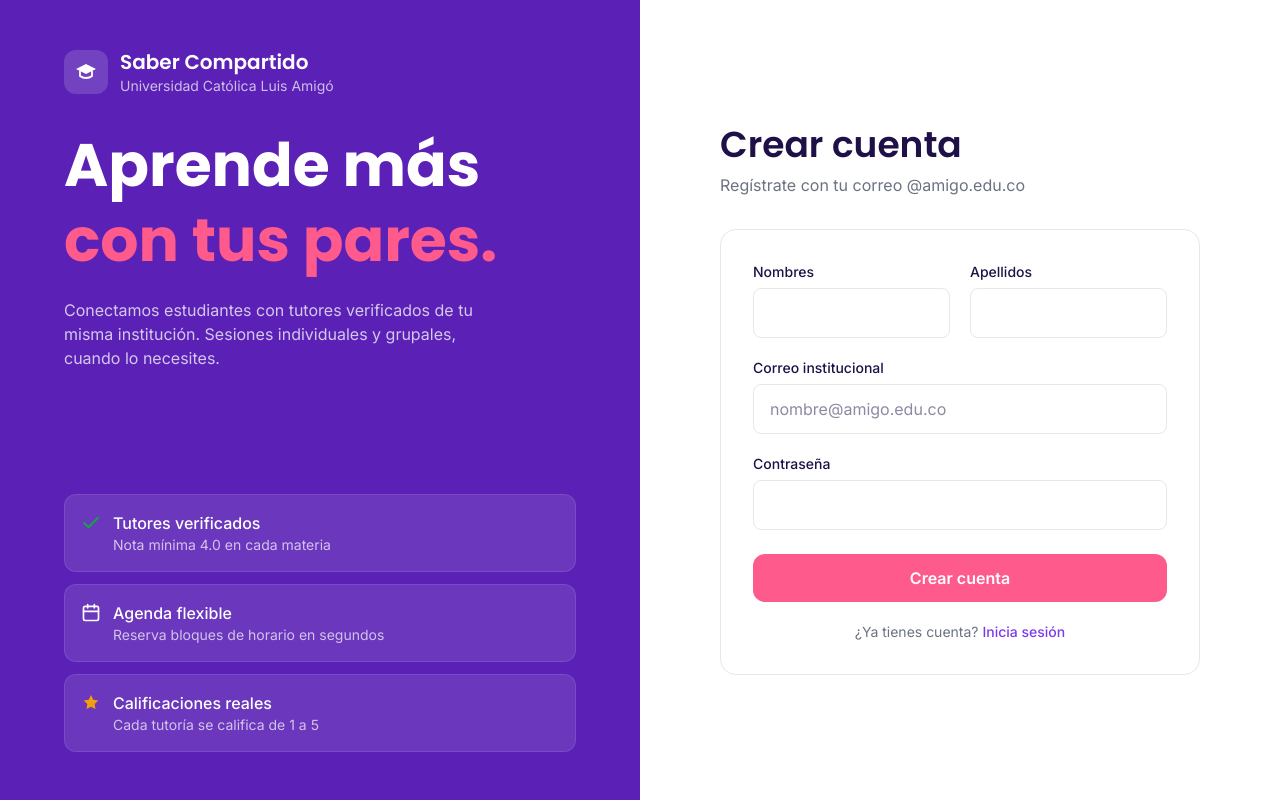
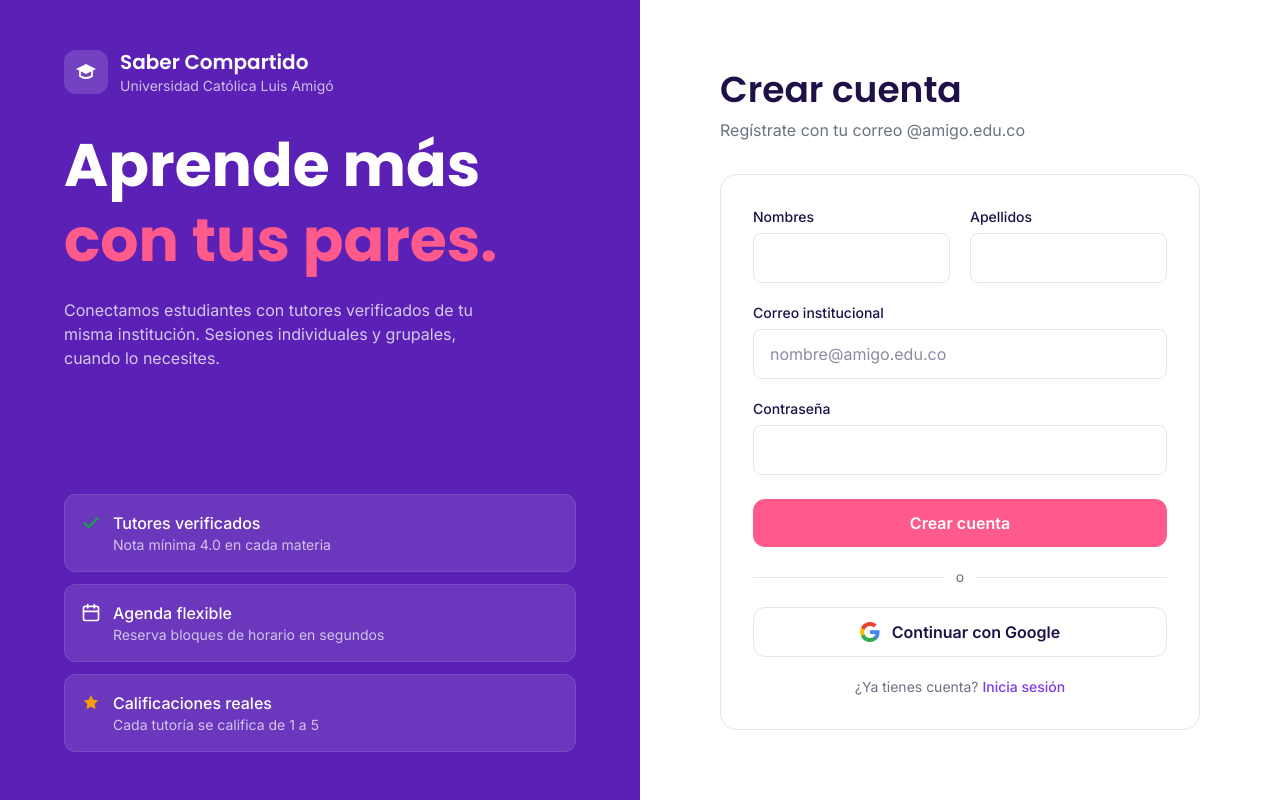
Before and after one commit to miguelcardenasdev/saber_compartido, a React (Vite) app in the folder frontend/: page / in a window 1280 px wide. Built offline with nearby package versions, Linux system fonts and the light colour scheme; no server answers.

Commit message:
003-acceso-con-google Frontend Task #1 completed. Google button implemented.

```diff
--- /dev/null
+++ b/frontend/src/features/auth/boton-google.jsx
@@ -0,0 +1,49 @@
+import { useState } from "react";
+
+const IconoGoogle = (
+  <svg className="h-5 w-5 shrink-0" viewBox="0 0 24 24" aria-hidden="true">
+    <path
+      fill="#4285F4"
+      d="M23.49 12.27c0-.79-.07-1.54-.19-2.27H12v4.51h6.47c-.29 1.48-1.14 2.73-2.4 3.58v3h3.86c2.26-2.09 3.56-5.17 3.56-8.82z"
+    />
+    <path
+      fill="#34A853"
+      d="M12 24c3.24 0 5.95-1.08 7.93-2.91l-3.86-3c-1.08.72-2.45 1.16-4.07 1.16-3.13 0-5.78-2.11-6.73-4.96H1.29v3.09C3.26 21.3 7.31 24 12 24z"
+    />
+    <path
+      fill="#FBBC05"
+      d="M5.27 14.29c-.25-.72-.38-1.49-.38-2.29s.14-1.57.38-2.29V6.62H1.29C.47 8.24 0 10.06 0 12s.47 3.76 1.29 5.38l3.98-3.09z"
+    />
+    <path
+      fill="#EA4335"
+      d="M12 4.75c1.77 0 3.35.61 4.6 1.8l3.42-3.42C17.95 1.19 15.24 0 12 0 7.31 0 3.26 2.7 1.29 6.62l3.98 3.09C6.22 6.86 8.87 4.75 12 4.75z"
+    />
+  </svg>
+);
+
+export const BotonGoogle = () => {
+  const [estado, setEstado] = useState("idle");
+
+  const navegar = () => {
+    if (estado === "cargando") return;
+    setEstado("cargando");
+    window.location.assign("/api/auth/google");
+  };
+
+  const cargando = estado === "cargando";
+
+  return (
+    <button
+      type="button"
+      onClick={navegar}
+      disabled={cargando}
+      aria-busy={cargando}
+      className="flex w-full items-center justify-center gap-3 rounded-xl border border-border bg-bg px-4 py-3 text-base font-semibold text-text transition-colors hover:bg-bg-soft focus-visible:ring-2 focus-visible:ring-primary focus-visible:ring-offset-2 active:bg-bg-soft disabled:cursor-not-allowed disabled:opacity-70 cursor-pointer"
+    >
+      {IconoGoogle}
+      {cargando ? "Redirigiendo a Google…" : "Continuar con Google"}
+    </button>
+  );
+};
+
+export default BotonGoogle;
--- a/frontend/src/features/auth/formulario-registro.jsx
+++ b/frontend/src/features/auth/formulario-registro.jsx
@@ -3,6 +3,7 @@
 import { esquemaRegistro } from "./registro.schema.js";
 import { registrarCuenta } from "./api-registro.js";
 import { Campo } from "./campo.jsx";
+import { BotonGoogle } from "./boton-google.jsx";
 
 const leerDatos = (formulario) => Object.fromEntries(new FormData(formulario));
 
@@ -183,6 +184,14 @@
         {cargando ? "Creando cuenta…" : "Crear cuenta"}
       </button>
 
+      <div className="flex items-center gap-3 text-sm text-text-muted">
+        <span className="h-px flex-1 bg-border" aria-hidden="true" />
+        <span>o</span>
+        <span className="h-px flex-1 bg-border" aria-hidden="true" />
+      </div>
+
+      <BotonGoogle />
+
       <p className="text-center text-sm text-text-muted">
         ¿Ya tienes cuenta?{" "}
         <Link
```
Also changed, not shown: 1 other file (tests, documents, lock files or other folders).
